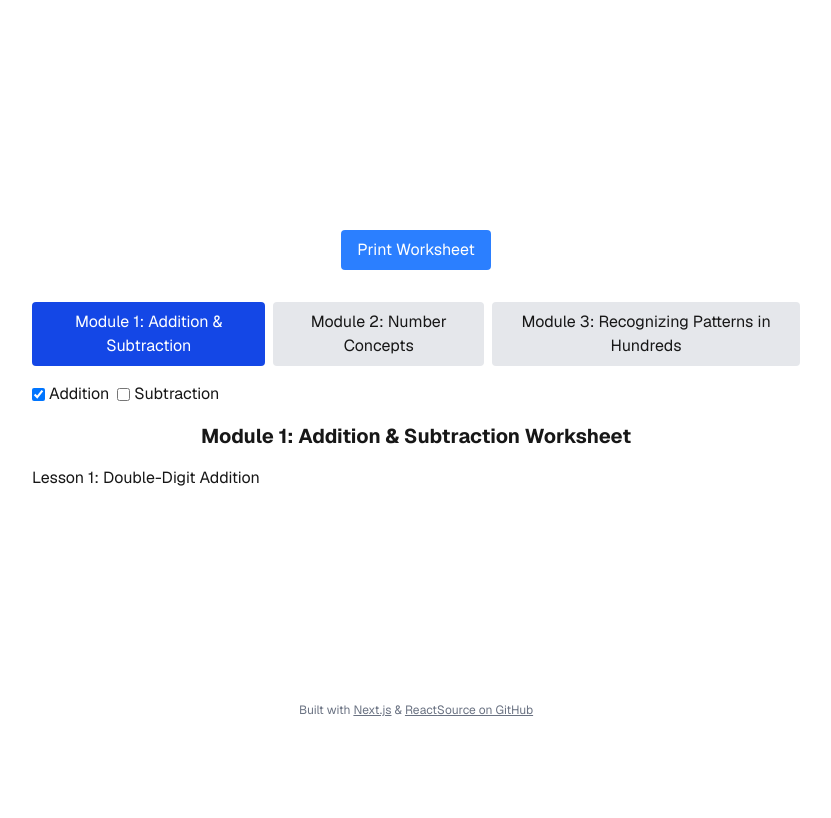
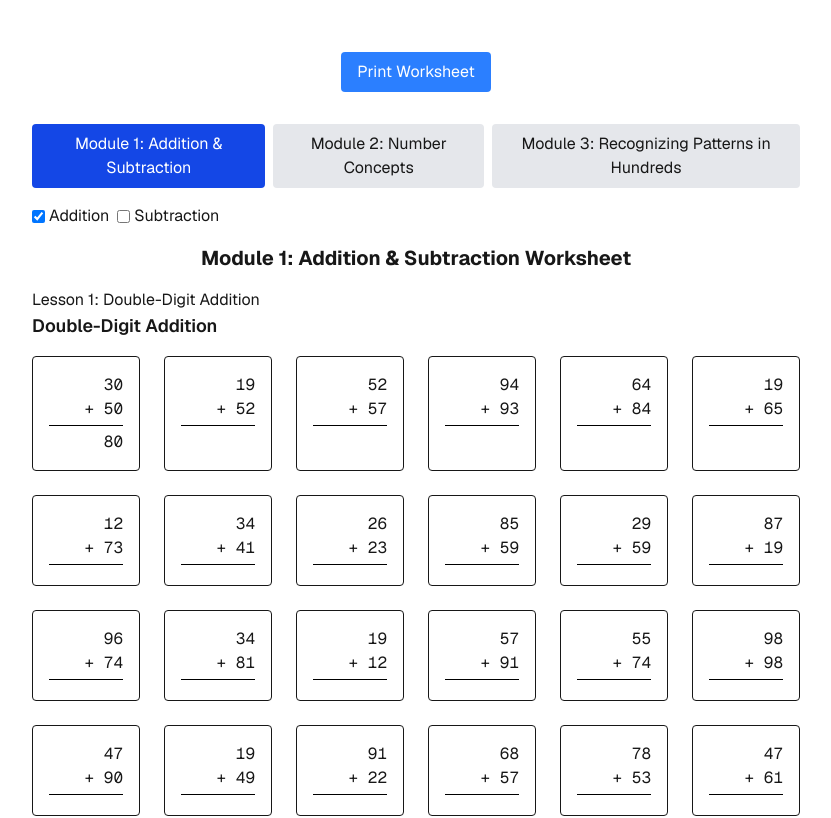
Before and after one commit to buddalasunil999/worksheets, a Next.js app: page / in a window 1280 px wide. Shown: the top 818 px of the page, without its empty margins (224-1055 px from the left). Built offline with nearby package versions, Linux system fonts and the light colour scheme.

Commit message:
fix rendering

```diff
--- a/src/components/WorksheetContext.tsx
+++ b/src/components/WorksheetContext.tsx
@@ -82,7 +82,7 @@ export const defaultModules: Module[] = [
         description: 'Module 3: Recognizing Patterns in Hundreds',
         lessons: [
             { id: 1, type: 'patterns', name: 'Recognizing Patterns in Hundreds', limit: 25, min: 1, max: 1000, component: <Lesson1_M3 limit={25} max={1000} /> },
-            { id: 2, type: 'skip-5s', name: 'Skip-Counting by 5s', limit: 25, min: 1, max: 1000, component: <Lesson2_M3 limit={25} max={1000} /> },
+            { id: 2, type: 'skip-5s', name: 'Skip-Counting by 5s', limit: 50, min: 1, max: 1000, component: <Lesson2_M3 limit={40} max={1000} /> },
             { id: 3, type: 'skip-10s', name: 'Skip-Counting by 10s', limit: 25, min: 1, max: 1000, component: <Lesson3_M3 limit={25} max={1000} /> },
             { id: 4, type: 'skip-100s', name: 'Skip-Counting by 100s', limit: 25, min: 1, max: 1000, component: <Lesson4_M3 limit={25} max={1000} /> },
         ],
--- a/src/components/modules/module1/Module1Worksheet.tsx
+++ b/src/components/modules/module1/Module1Worksheet.tsx
@@ -4,13 +4,6 @@ import { useWorksheet, defaultModules, Lesson } from '../../WorksheetContext';
 export default function Module1Worksheet() {
   const { selectedLessonIds, setSelectedLessonIds } = useWorksheet();
   const lessons = defaultModules.find((m) => m.id === 1)?.lessons || [];
-
-  const renderLessonComponent = (lesson: Lesson) => {
-      if (!lesson.component || !React.isValidElement(lesson.component)
-      || typeof lesson.component !== "function") return null;
-
-      return React.createElement(lesson.component, { limit: lesson.limit, min: lesson.min, max: lesson.max });
-  };
 
   return (
     <div className="mb-8 print:mb-4">
@@ -43,7 +36,7 @@ export default function Module1Worksheet() {
         return (
           <div key={lesson.id} className={idx > 0 ? 'mb-6 print:break-before-page' : 'mb-6'}>
             <h2>{`Lesson ${lesson.id}: ${lesson.name}`}</h2>
-            {renderLessonComponent(lesson)}
+            {lesson.component}
           </div>
         );
       })}
--- a/src/components/modules/module2/Module2Worksheet.tsx
+++ b/src/components/modules/module2/Module2Worksheet.tsx
@@ -4,13 +4,6 @@ import { useWorksheet, defaultModules, Lesson } from '../../WorksheetContext';
 export default function Module2Worksheet() {
   const { selectedLessonIds, setSelectedLessonIds } = useWorksheet();
   const lessons = defaultModules.find((m) => m.id === 2)?.lessons || [];
-
-  const renderLessonComponent = (lesson: Lesson) => {
-    if (!lesson.component || !React.isValidElement(lesson.component)
-    || typeof lesson.component !== "function") return null;
-
-    return React.createElement(lesson.component, { limit: lesson.limit, min: lesson.min, max: lesson.max });
-  };
 
   return (
     <div className="worksheet">
@@ -43,7 +36,7 @@ export default function Module2Worksheet() {
         return (
           <div key={lesson.id} className={idx > 0 ? 'mb-6 print:break-before-page' : 'mb-6'}>
             <h2>{`Lesson ${lesson.id}: ${lesson.name}`}</h2>
-            {renderLessonComponent(lesson)}
+            {lesson.component}
           </div>
         );
       })}
```
